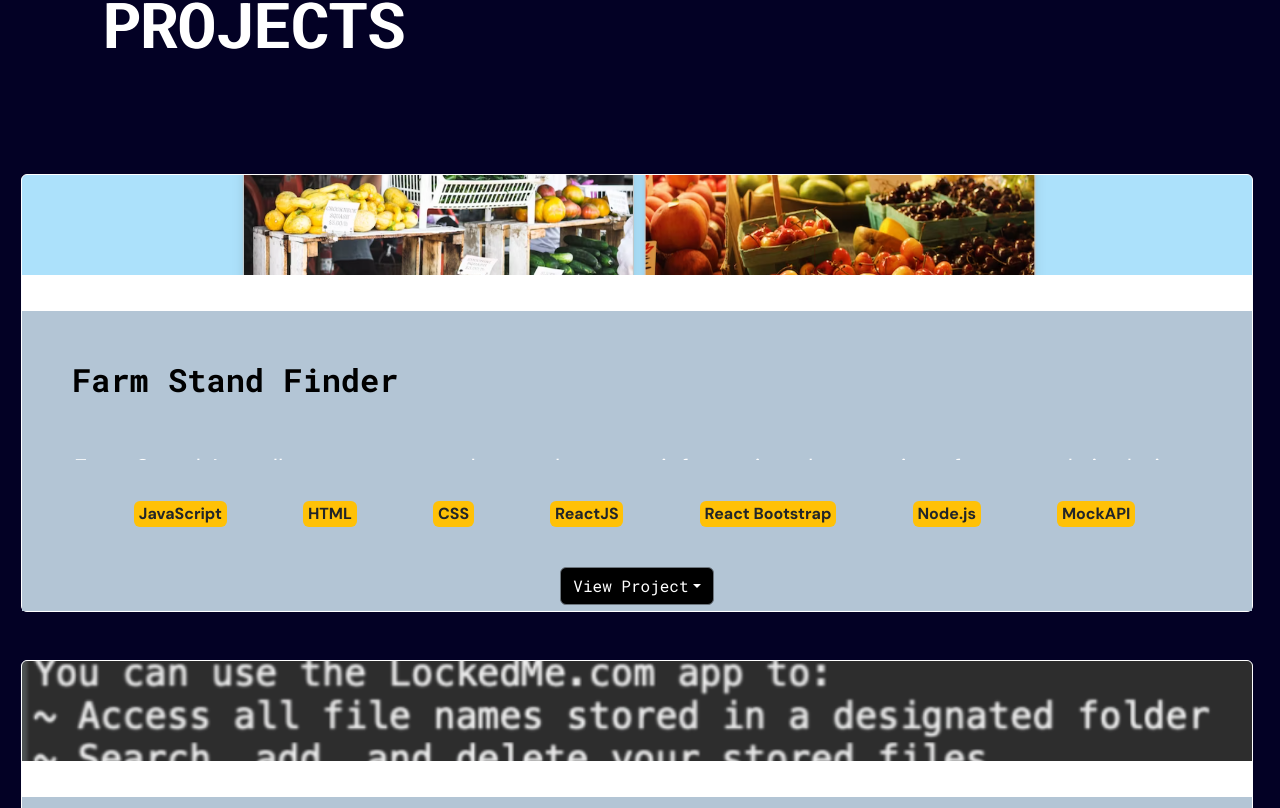
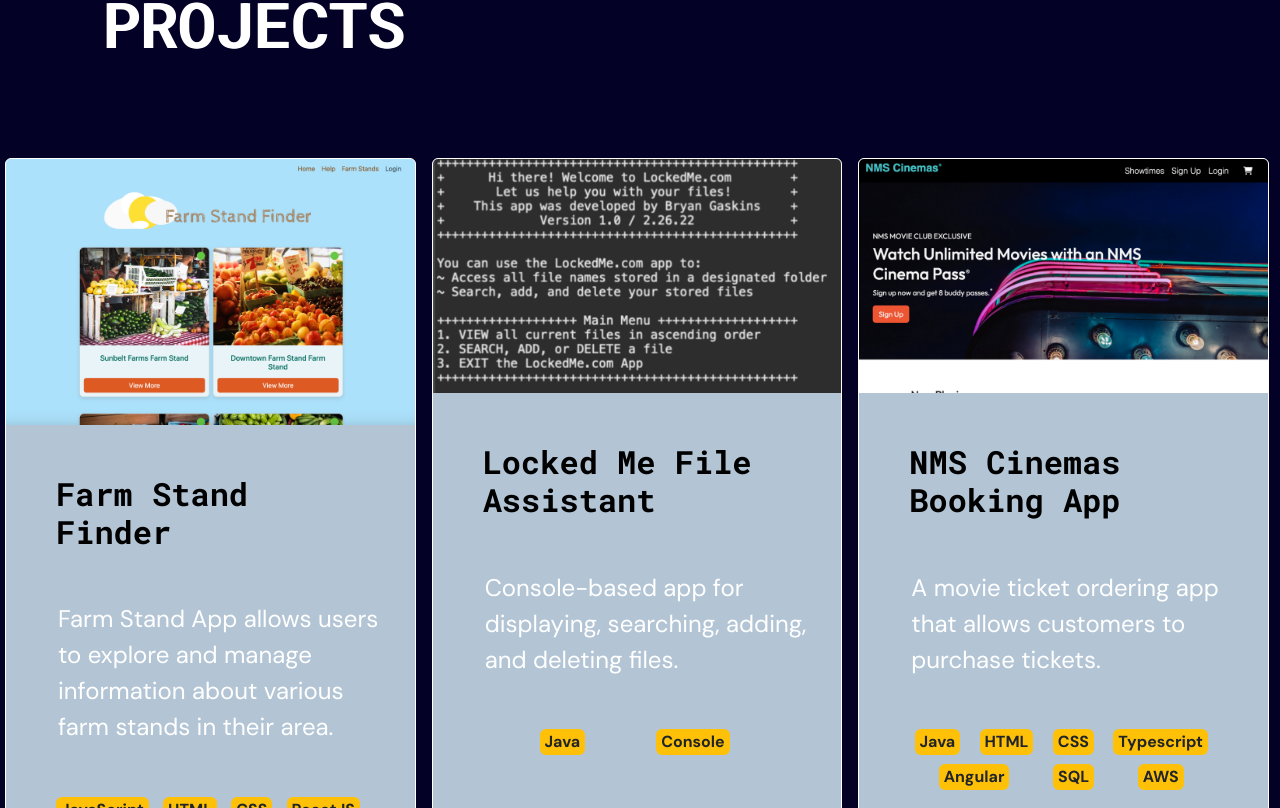
Before and after one commit to bgaskins/web_portfolio, a React (Create React App) app: page / in a window 1280 px wide. Shown: the part 1712-2520 px from the top of the page. Built offline with nearby package versions, Linux system fonts and the light colour scheme.

Commit message:
fixed formatting/spacing

```diff
--- a/src/components/Projects/Projects.css
+++ b/src/components/Projects/Projects.css
@@ -25,30 +25,13 @@
 /* Cards */
 .card {
     background-color: #ffffff;
+    width: 100%;
     margin: 1em auto;
     border: 1px solid #ffffff;
     display: flex;
-    width: 100%;
     flex-direction: column;
     justify-content: space-between;
 }
-
-.card-img-top {
-    width: 100%;
-    height: auto;
-    max-height: 200px;
-    object-fit: cover;
-}
-
-.card > .card-body > .card-img-top {
-    max-height: 200px;
-}
-
-.card-body {
-    max-height: 300px;
-    overflow-y: auto;
-}
-
 .card-title {
     font-size: 18px;
     font-weight: 600;
@@ -136,15 +119,3 @@
 .project-concepts {
     color: #000000;
 }
-
-.col-md-6 {
-    width: 100%;
-}
-@media screen and (max-width: 768px) {
-    .card-text {
-        font-size: 14px;
-    }
-    .col-md-6 {
-        width: 100%;
-    }
-}
--- a/src/components/Projects/Projects.js
+++ b/src/components/Projects/Projects.js
@@ -9,11 +9,11 @@
           <h3 id="project-header">PROJECTS</h3>
           <div className="row">
             {/* Card 1 */}
-            <div className="col-md-6 p-4">
+            <div className="col-md-4 p-2">
               <div className="card h-100">
                 <img
                   src="./assets/FarmStandFinder.png"
-                  className="card-img-top img-fluid"
+                  className="card-img-top"
                   alt="Jax's Market"
                 />
                 <div
@@ -82,11 +82,11 @@
             </div>
 
             {/* Card 2 */}
-            <div className="col-md-6 p-4">
+            <div className="col-md-4 p-2">
               <div className="card h-100">
                 <img
                   src="./assets/lockedme.png"
-                  className="card-img-top img-fluid"
+                  className="card-img-top"
                   alt="Locked Me"
                 />
                 <div
@@ -136,11 +136,11 @@
             </div>
 
             {/* Card 3 */}
-            <div className="col-md-6 p-4">
+            <div className="col-md-4 p-2">
               <div className="card h-100">
                 <img
                   src="./assets/nms-preview.png"
-                  className="card-img-top img-fluid"
+                  className="card-img-top"
                   alt="NMS Cinemas"
                 />
                 <div
@@ -203,11 +203,11 @@
             </div>
 
             {/* Card 4 */}
-            <div className="col-md-6 p-4">
+            <div className="col-md-4 p-2">
               <div className="card h-100">
                 <img
                   src="./assets/jaxs-preview.png"
-                  className="card-img-top img-fluid"
+                  className="card-img-top"
                   alt="Jax's Market"
                 />
                 <div
```
